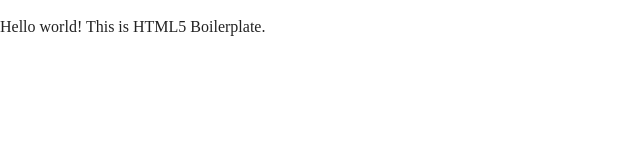
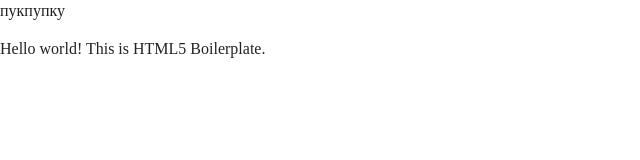
Before and after one commit to slkopsky/hello-world, a plain HTML site: page index.html in a window 1280 px wide. Shown: the whole page, without its empty margins (0-640 px from the left). Drawn offline with nearby package versions, Linux system fonts and the light colour scheme.

Commit message:
Initial commit(1)

```diff
--- a/index.html
+++ b/index.html
@@ -12,7 +12,7 @@
         <!-- Place favicon.ico in the root directory -->
 
         <link rel="stylesheet" href="css/normalize.css">
-        <link rel="stylesheet" href="css/main.css">
+        <link rel="stylesheet" href="css/main.css">пукпупку
     </head>
     <body>
         <!--[if lte IE 9]>
```
